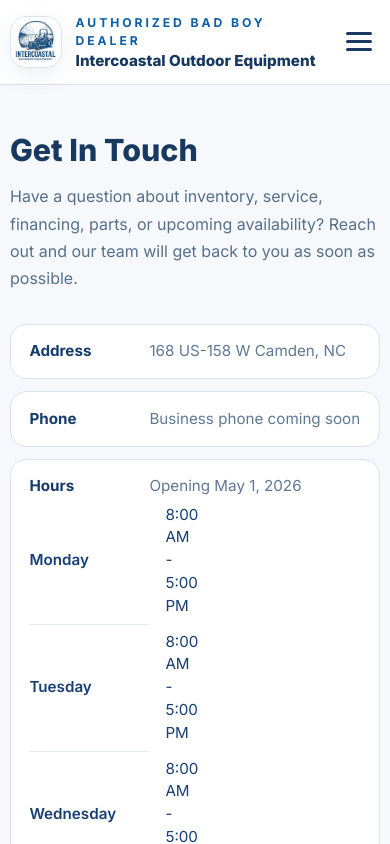
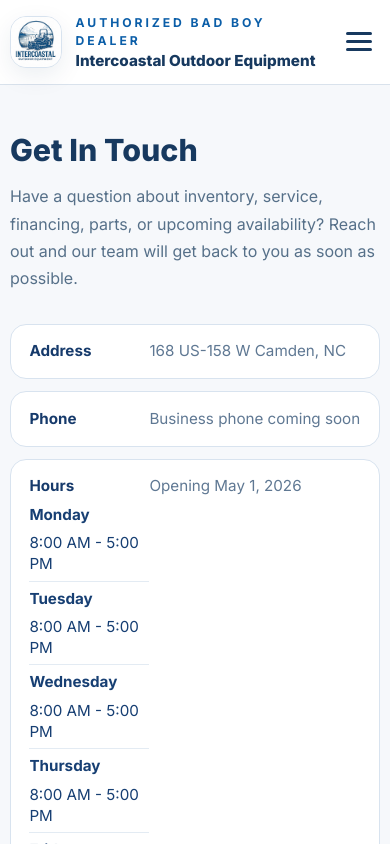
Before and after one commit to TanyaA318/intercoastal-website, a React (Vite) app: page /contact in a window 390 px wide. Shown: the top 844 px of the page. Built offline with nearby package versions, Linux system fonts and the light colour scheme.

Commit message:
Update styles.css

```diff
--- a/src/styles.css
+++ b/src/styles.css
@@ -1340,6 +1340,29 @@
   text-align: left;
 }
 
+@media (max-width: 768px) {
+  .hours-list li {
+    display: flex;
+    flex-direction: column;
+    align-items: flex-start;
+    gap: 0.35rem;
+  }
+
+  .hours-list li span {
+    display: block;
+    width: 100%;
+    white-space: normal;
+  }
+
+  .hours-list li span:first-child {
+    font-weight: 700;
+  }
+
+  .hours-list li span:last-child {
+    line-height: 1.4;
+  }
+}
+
 .contact-socials {
   margin-top: 40px;
   display: flex;
```
